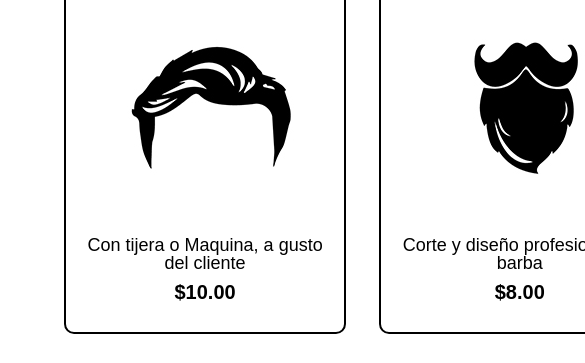
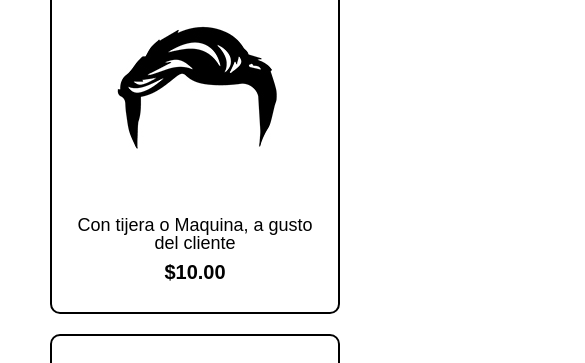
Before and after one commit to Rakatamon/barberia-alura, a plain HTML site: page productos.html in a window 390 px wide. Shown: the part 444-807 px from the top of the page, 585 px wide, since content can reach past the window. Drawn offline with Linux system fonts and the light colour scheme.

Commit message:
pagina de productos arreglado

```diff
--- a/style.css
+++ b/style.css
@@ -300,7 +300,7 @@ especifico y usar el nth-child(3) que solo va a la posicion en la cual esta el i
         margin: 0 0 0 10px;
     }
 
-    .caja, .princi, .mapa-contenido, .contenido-diferenciales,.video{
+    .caja, .princi, .mapa-contenido, .contenido-diferenciales,.video,.productos{
         width: auto;
     }
 
@@ -312,4 +312,13 @@ especifico y usar el nth-child(3) que solo va a la posicion en la cual esta el i
         width: 100%;
         margin: 15px 0 15px 0;
     }
+    .productos{
+        margin: -30px 0 -30px 0;
+    }
+    .productos li{
+        display: inline-block;
+        width: 100%;
+        margin: 10px 0 10px 0;
+
+    }
 }
```
